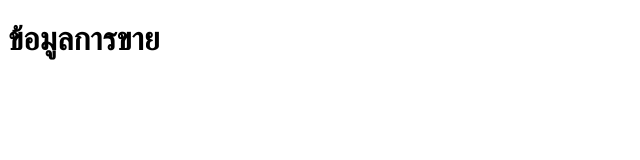
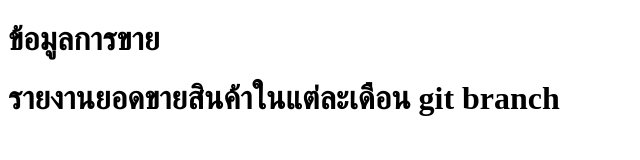
Before and after one commit to 191023/githut-example, a plain HTML site: page index.html in a window 1280 px wide. Shown: the whole page, without its empty margins (0-640 px from the left). Drawn offline with Linux system fonts and the light colour scheme.

Commit message:
add report sale

```diff
--- a/index.html
+++ b/index.html
@@ -8,5 +8,6 @@
 </head>
 <body>
     <h1>ข้อมูลการขาย</h1>
+    <h1>รายงานยอดขายสินค้าในแต่ละเดือน git branch</h1>
 </body>
 </html>
```
